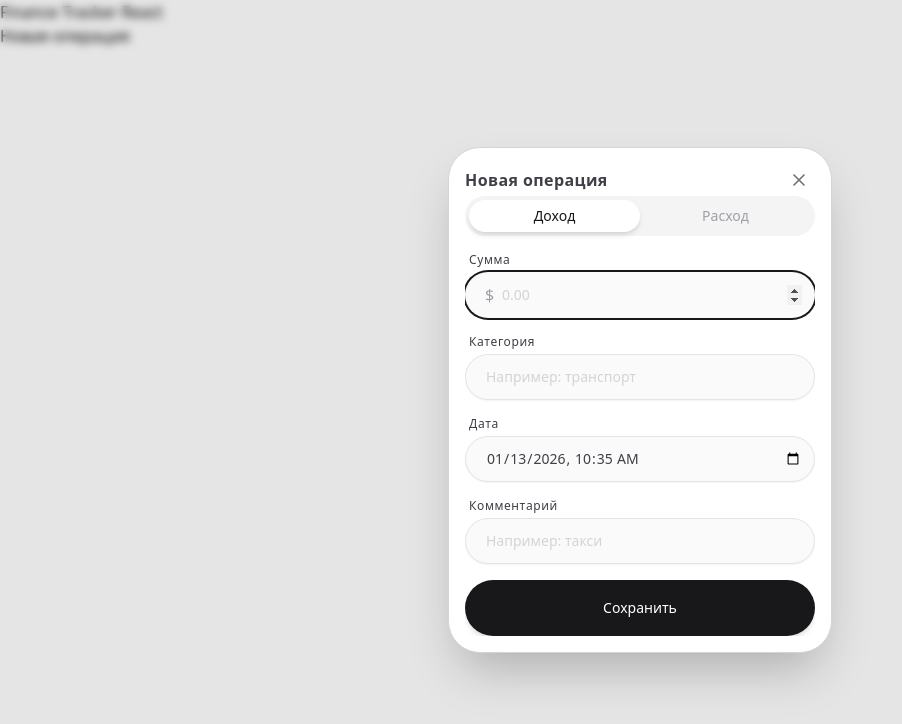
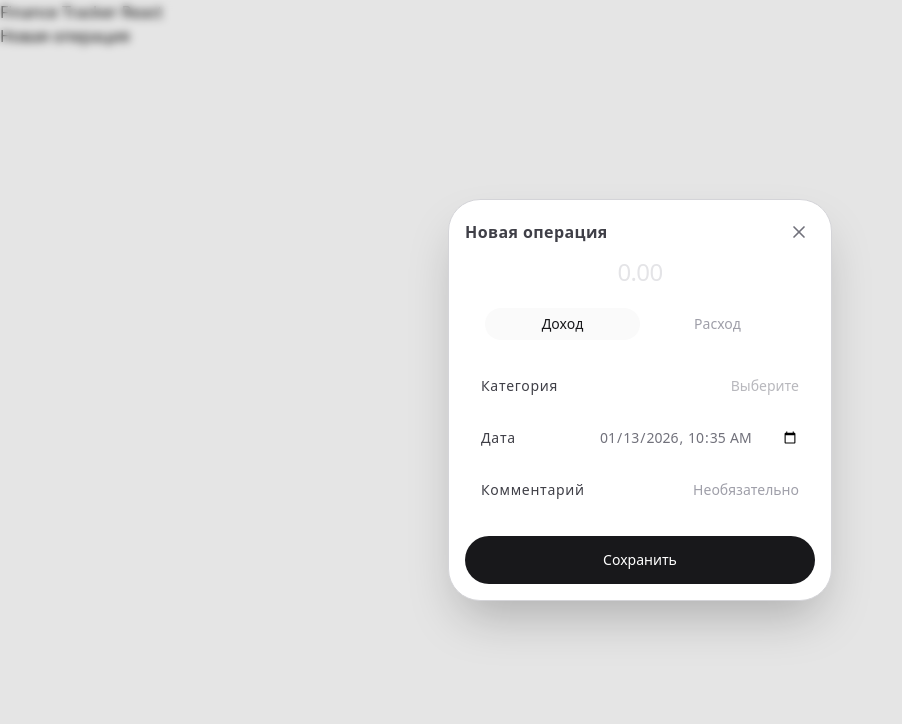
Before and after one commit to stanislavluft/fimi, a React (Vite) app: page / in a window 1280 px wide. Both pictures are taken after a click on the button "Новая операция". Shown: the top 724 px of the page, without its empty margins (0-902 px from the left). Built offline with nearby package versions, Linux system fonts and the light colour scheme.

Commit message:
ui: new styles for confirm and form

```diff
--- a/src/components/ConfirmDelete.tsx
+++ b/src/components/ConfirmDelete.tsx
@@ -6,20 +6,19 @@ interface ConfirmDeleteProps {
 function ConfirmDelete({ onCancel, onConfirm }: ConfirmDeleteProps) {
   return (
     <>
-      <div className="flex flex-col items-center text-center">
-        <h3 className="mt-3 text-lg font-bold">Удалить операцию?</h3>
-        <p className="mt-3 mb-6 max-w-3xs text-xs text-balance">
+      <div className="flex flex-col">
+        <h3 className="mt-3 mb-6 text-sm text-balance">
           Это действие необратимо. Операция будет удалена из вашей истории.
-        </p>
-        <div className="flex w-full gap-2">
+        </h3>
+        <div className="flex items-center justify-end gap-2">
           <button
-            className="flex-1 rounded-4xl bg-zinc-100 py-2.5 text-zinc-900 shadow-md transition-all duration-150 active:text-zinc-500"
+            className="rounded-3xl px-4 py-0.5 text-zinc-900 transition-all duration-150 hover:bg-zinc-900/10 active:text-zinc-900/70"
             onClick={onCancel}
           >
             Отменить
           </button>
           <button
-            className="flex-1 rounded-4xl bg-zinc-100 py-2.5 text-red-600 shadow-md transition-all duration-150 active:text-red-400"
+            className="rounded-3xl px-4 py-0.5 text-red-500 transition-all duration-150 hover:bg-red-500/10 active:bg-red-500/10 active:text-red-500/70"
             onClick={onConfirm}
           >
             Удалить
--- a/src/components/OperationForm.tsx
+++ b/src/components/OperationForm.tsx
@@ -35,14 +35,29 @@ function OperationForm({ onSubmit, onDeleteRequest, updateData }: OperationFormP
 
   return (
     <>
-      <form className="flex flex-col space-y-4" onSubmit={handleSubmit}>
+      <form className="flex w-full flex-col gap-5" onSubmit={handleSubmit}>
+        {/* Amount Block */}
+        <div className="flex flex-col items-center justify-center pt-2">
+          <input
+            value={amount}
+            onChange={(e) => setAmount(e.target.value)}
+            id="inputAmount"
+            type="string"
+            inputMode="numeric"
+            placeholder="0.00"
+            required
+            autoFocus
+            className="w-full bg-transparent text-center text-2xl tracking-tight text-zinc-900 placeholder:text-zinc-200 focus:outline-none"
+          />
+        </div>
+
         {/* Type Button */}
-        <div className="flex justify-evenly rounded-4xl bg-zinc-100 p-1">
+        <div className="mx-5 flex items-center">
           <button
             type="button"
             onClick={() => setType('income')}
-            className={`flex-1 rounded-4xl py-1.5 text-sm transition-all duration-150 ${
-              type === 'income' ? 'bg-white text-zinc-900 shadow-md' : 'text-zinc-400'
+            className={`flex-1 rounded-full py-1.5 text-sm transition-all duration-150 ${
+              type === 'income' ? 'bg-zinc-50 text-zinc-900' : 'text-zinc-400'
             }`}
           >
             Доход
@@ -51,40 +66,26 @@ function OperationForm({ onSubmit, onDeleteRequest, updateData }: OperationFormP
             type="button"
             onClick={() => setType('expense')}
             className={`flex-1 rounded-4xl py-1.5 text-sm transition-all duration-150 ${
-              type === 'expense' ? 'bg-white text-zinc-900 shadow-md' : 'text-zinc-400'
+              type === 'expense' ? 'bg-zinc-50 text-zinc-900' : 'text-zinc-400'
             }`}
           >
             Расход
           </button>
+          {/* <button
+            type="button"
+            onClick={() => setType('expense')}
+            className={`flex-1 rounded-3xl bg-transparent py-1.5 text-sm transition-all duration-150 ${
+              type === 'transfer' ? 'text-zinc-900 ring ring-zinc-200' : 'text-zinc-300'
+            }`}
+          >
+            Перевод
+          </button> */}
         </div>
 
-        {/* Amount Block */}
-        <div className="flex flex-col">
-          <label className="mb-1 ml-1 text-xs tracking-wider text-zinc-700" htmlFor="inputAmount">
-            Сумма
-          </label>
-          <div className="relative w-full">
-            <span className="pointer-events-none absolute top-1/2 left-4 ml-1 -translate-y-1/2 font-light text-zinc-400">
-              $
-            </span>
-            <input
-              value={amount}
-              onChange={(e) => setAmount(e.target.value)}
-              id="inputAmount"
-              type="number"
-              inputMode="decimal"
-              placeholder="0.00"
-              step="0.01"
-              required
-              autoFocus
-              className="w-full rounded-4xl border-1 border-zinc-200 bg-zinc-50 p-3 pl-9 text-sm text-zinc-700 shadow-xs transition-all duration-150 placeholder:text-zinc-300 focus:border-transparent focus:ring-2 focus:ring-zinc-900 focus:outline-none"
-            />
-          </div>
-        </div>
-
+        <div className="flex flex-col overflow-hidden px-2">
           {/* Category Block  */}
-        <div className="flex flex-col">
-          <label className="mb-1 ml-1 text-xs tracking-wider text-zinc-700" htmlFor="inputCategory">
+          <div className="flex items-center justify-between px-2 py-4">
+            <label className="text-sm tracking-wider text-zinc-700" htmlFor="inputDescription">
               Категория
             </label>
             <input
@@ -92,15 +93,15 @@ function OperationForm({ onSubmit, onDeleteRequest, updateData }: OperationFormP
               onChange={(e) => setCategory(e.target.value)}
               id="inputCategory"
               type="text"
-            placeholder="Например: транспорт"
+              placeholder="Выберите"
               required
-            className="rounded-4xl border-1 border-zinc-200 bg-zinc-50 p-3 pl-5 text-sm text-zinc-700 shadow-xs transition-all duration-150 placeholder:text-zinc-300 focus:border-transparent focus:ring-2 focus:ring-zinc-900 focus:outline-none"
+              className="bg-transparent text-right text-sm text-zinc-500 focus:text-zinc-900 focus:outline-none"
             />
           </div>
 
           {/* Date Block */}
-        <div className="flex flex-col">
-          <label className="mb-1 ml-1 text-xs tracking-wider text-zinc-700" htmlFor="inputDate">
+          <div className="flex items-center justify-between px-2 py-4">
+            <label className="text-sm tracking-wider text-zinc-700" htmlFor="inputDescription">
               Дата
             </label>
             <input
@@ -109,16 +110,13 @@ function OperationForm({ onSubmit, onDeleteRequest, updateData }: OperationFormP
               id="inputDate"
               type="datetime-local"
               required
-            className="rounded-4xl border-1 border-zinc-200 bg-zinc-50 p-3 pl-5 text-sm text-zinc-700 shadow-xs transition-all duration-150 placeholder:text-zinc-400 focus:border-transparent focus:ring-2 focus:ring-zinc-900 focus:outline-none"
+              className="bg-transparent text-right text-sm text-zinc-500 focus:text-zinc-900 focus:outline-none"
             />
           </div>
 
           {/* Description Block  */}
-        <div className="flex flex-col">
-          <label
-            className="mb-1 ml-1 text-xs tracking-wider text-zinc-700"
-            htmlFor="inputDescription"
-          >
+          <div className="flex items-center justify-between px-2 py-4">
+            <label className="text-sm tracking-wider text-zinc-700" htmlFor="inputDescription">
               Комментарий
             </label>
             <input
@@ -126,15 +124,16 @@ function OperationForm({ onSubmit, onDeleteRequest, updateData }: OperationFormP
               onChange={(e) => setDescription(e.target.value)}
               id="inputDescription"
               type="text"
-            placeholder="Например: такси"
-            className="rounded-4xl border-1 border-zinc-200 bg-zinc-50 p-3 pl-5 text-sm text-zinc-700 shadow-xs transition-all duration-150 placeholder:text-zinc-300 focus:border-transparent focus:ring-2 focus:ring-zinc-900 focus:outline-none"
+              placeholder="Необязательно"
+              className="w-full bg-transparent text-right text-sm text-zinc-500 placeholder:text-zinc-400 focus:text-zinc-900 focus:outline-none"
             />
+          </div>
         </div>
 
         {/* Save/Delete Button */}
         <div className="flex w-full justify-center gap-2">
           <button
-            className="flex h-14 w-full items-center justify-center rounded-4xl bg-zinc-900 text-sm font-medium text-white shadow-md transition-all duration-150 active:text-white/80"
+            className="flex h-12 w-full items-center justify-center rounded-3xl bg-zinc-900 text-sm font-medium text-white transition-all duration-150 active:text-white/80 disabled:pointer-events-none disabled:cursor-not-allowed disabled:opacity-50"
             type="submit"
           >
             Сохранить
@@ -143,7 +142,7 @@ function OperationForm({ onSubmit, onDeleteRequest, updateData }: OperationFormP
             <button
               type="button"
               onClick={() => onDeleteRequest?.(updateData)}
-              className="flex h-14 w-18 items-center justify-center rounded-4xl bg-red-100/50 text-red-600 shadow-md transition-colors duration-150 active:text-red-400"
+              className="flex h-12 w-18 items-center justify-center rounded-3xl bg-red-500/10 text-red-500 transition-colors duration-150 active:text-red-400"
             >
               <Trash />
             </button>
```
Lines whose indentation alone changed are shown as unchanged.
